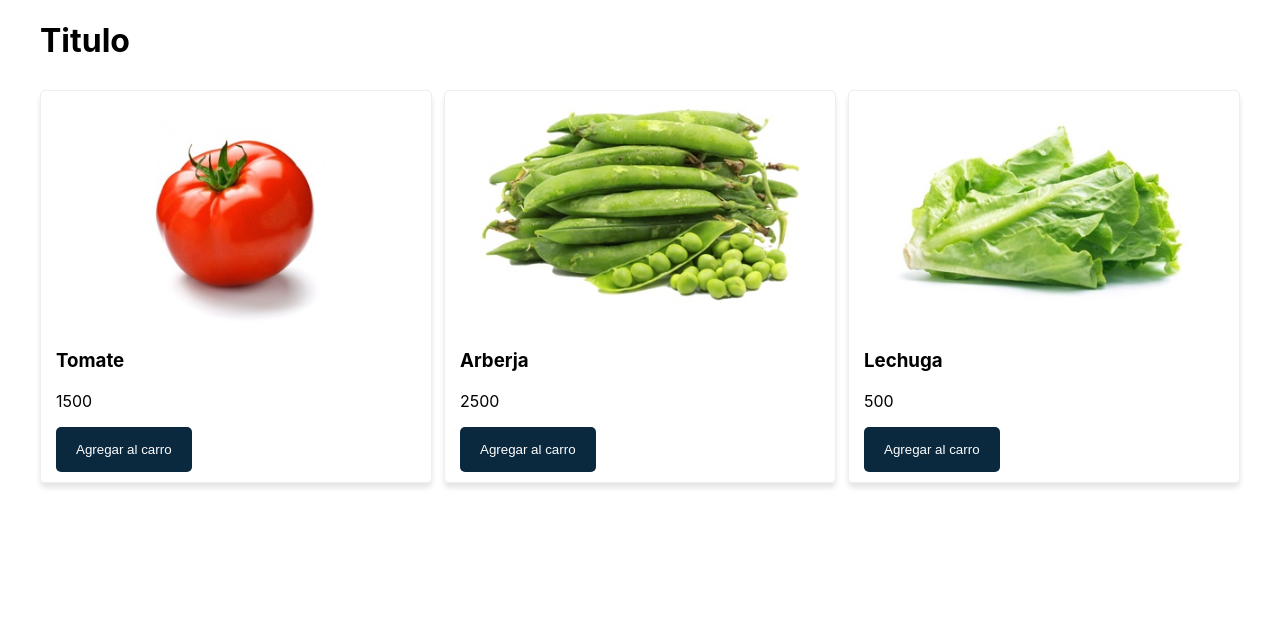
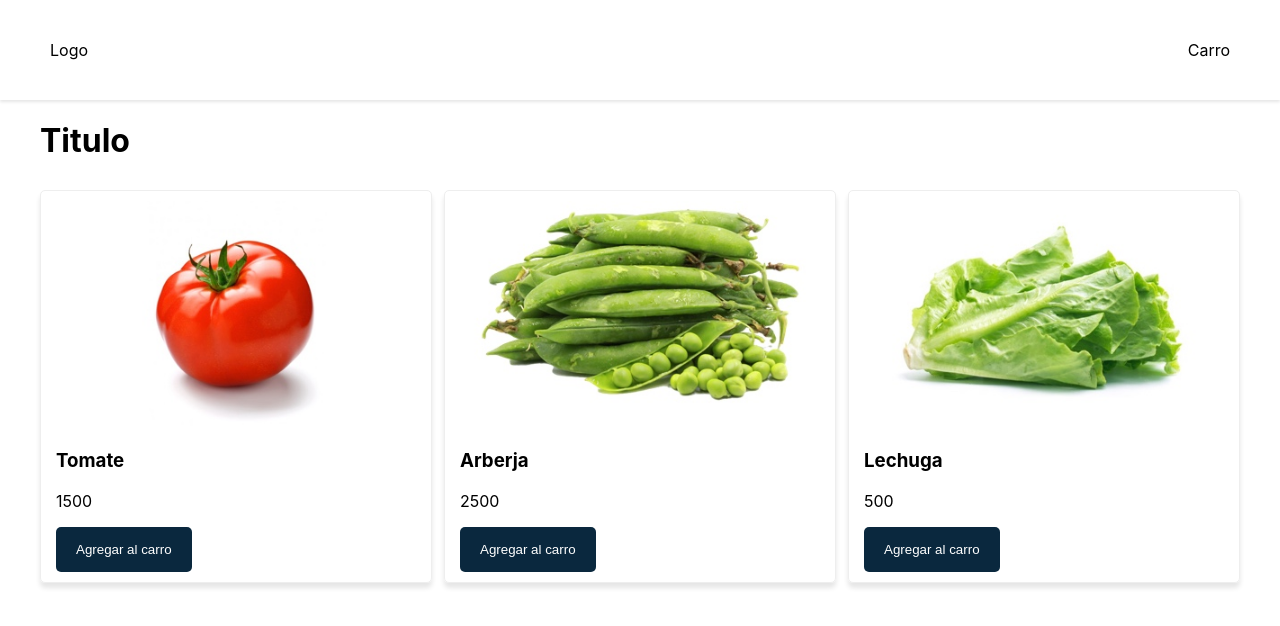
Before and after one commit to MedinaGitHub/carro-de-compra, a React (Create React App) app: page / in a window 1280 px wide. Shown: the top 626 px of the page. Built offline with nearby package versions, Linux system fonts and the light colour scheme.

Commit message:
lesson 47

```diff
--- a/src/App.js
+++ b/src/App.js
@@ -2,6 +2,7 @@
 import Productos from './components/Productos';
 import Layout from './components/Layout';
 import Title from './components/Title';
+import Navbar from './components/Navbar';
 
 class App extends Component {
   state = {
@@ -14,6 +15,7 @@
   render() {
     return (
       <div >
+        <Navbar/>
         <Layout>
           <Title/>
           <Productos
--- /dev/null
+++ b/src/components/Navbar.js
@@ -0,0 +1,27 @@
+import { Component } from 'react'
+
+const styles = {
+    navbar: {
+        display: 'flex',
+        flexDirection: 'row',
+        alignItems: 'center',
+        height: '100px',
+        justifyContent: 'space-between',
+        position: 'relative',
+        padding: '0px 50px',
+        boxShadow:'0px 2px 3px rgb(0,0,0,0.1)',
+    }
+}
+
+class Navbar extends Component {
+    render() {
+        return (
+            <nav style={styles.navbar}>
+                <p>Logo</p>
+                <p>Carro</p>
+            </nav>
+        )
+    }
+}
+
+export default Navbar
```
